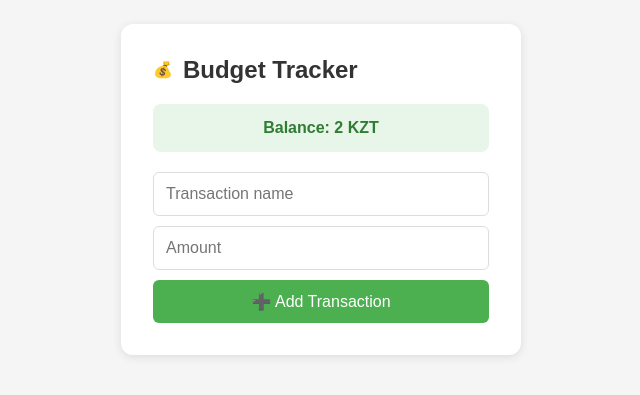
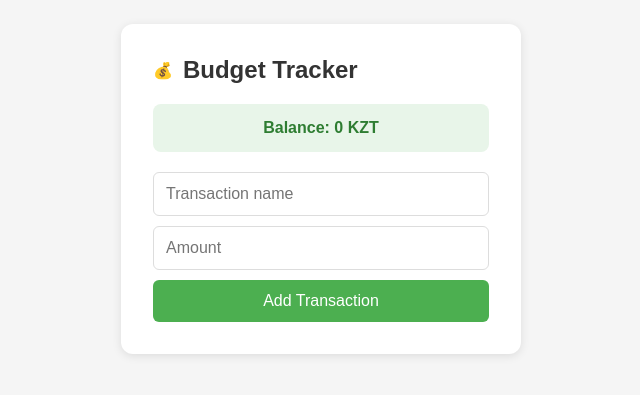
Before and after one commit to norik825/dfddf, a plain HTML site: page index.html in a window 1280 px wide. Shown: the part 211-606 px from the top of the page, 319-959 px from the left. Drawn offline with Linux system fonts and the light colour scheme.

Commit message:
Update index.html

```diff
--- a/index.html
+++ b/index.html
@@ -14,12 +14,12 @@
         </div>
 
         <div class="balance">
-            Balance: 2 KZT
+            Balance: 0 KZT
         </div>
 
         <input type="text" id="description" placeholder="Transaction name">
         <input type="number" id="amount" placeholder="Amount">
-        <button class="add-btn">➕ Add Transaction</button>
+        <button class="add-btn"> Add Transaction</button>
 
         <div id="transactions">
             <!-- Transactions will be added here dynamically -->
```
